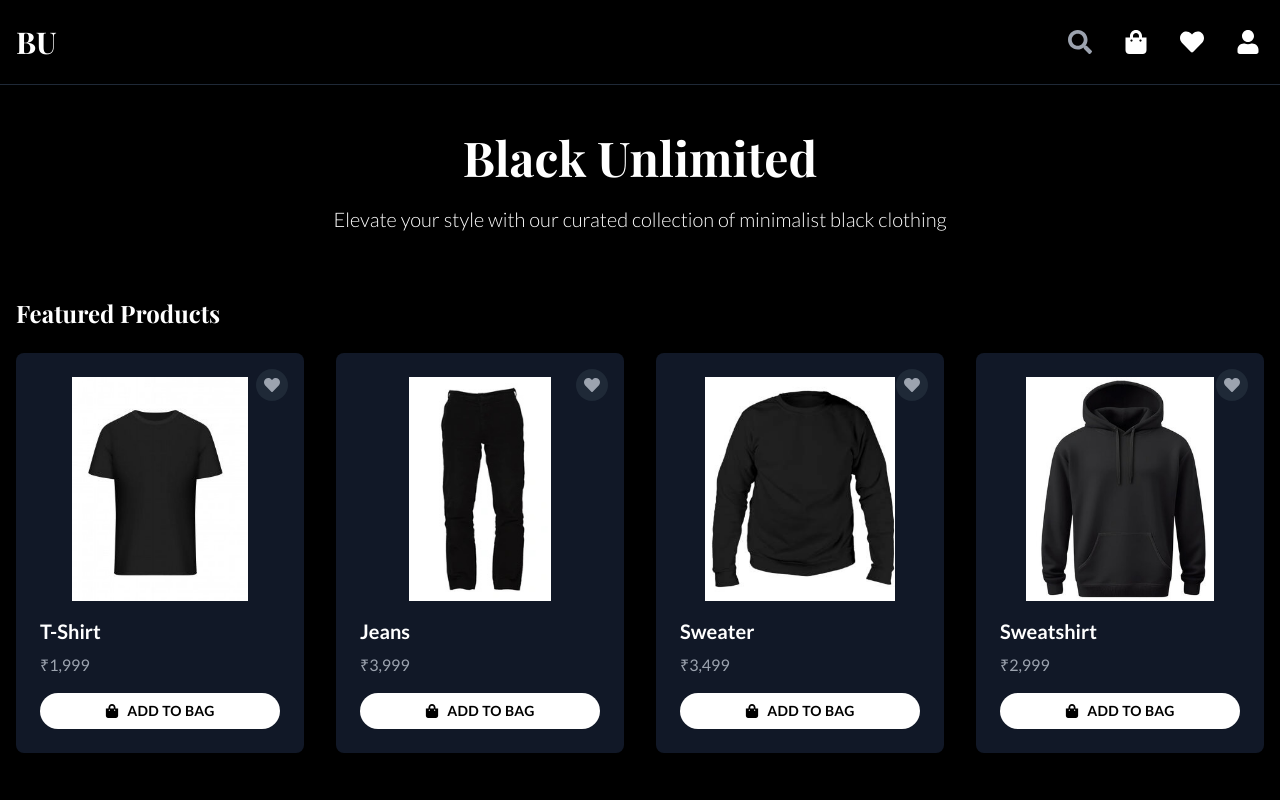
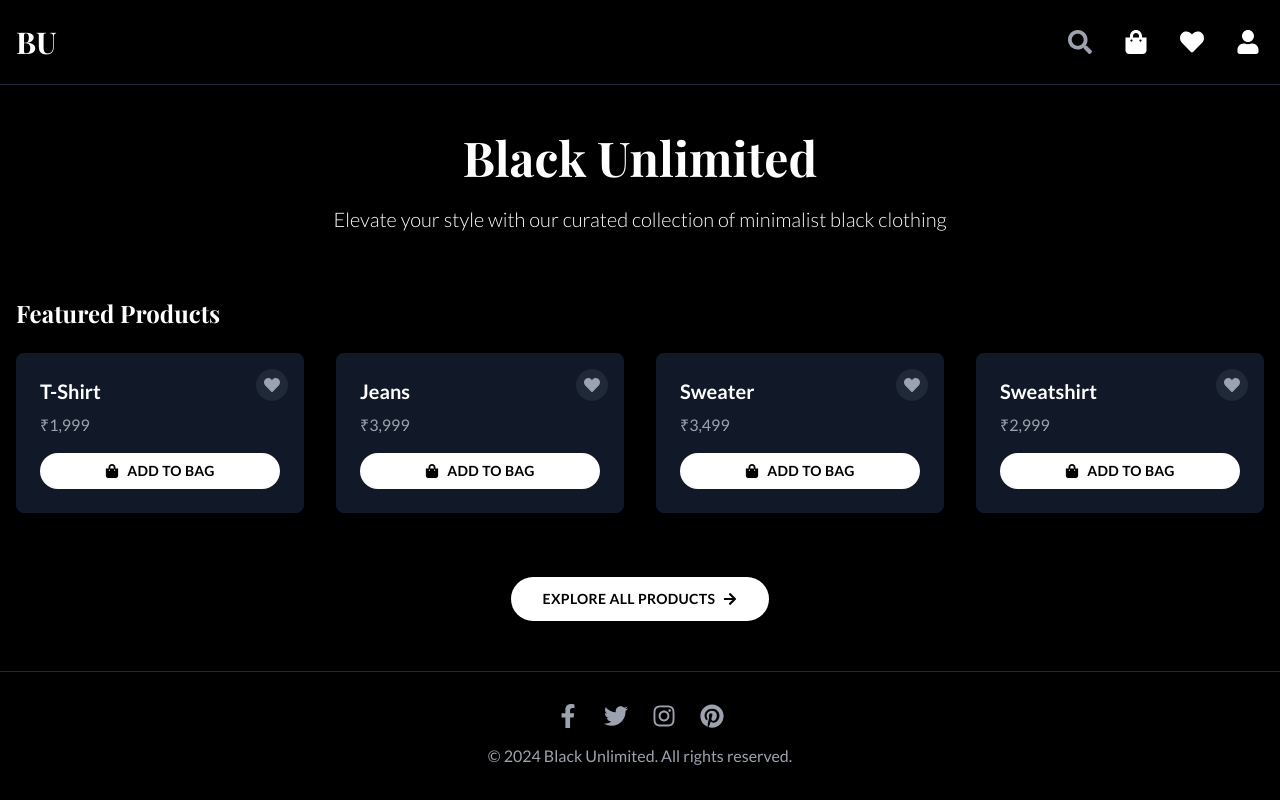
Before and after one commit to rishmi5h/BU-UI, a Next.js app: page / in a window 1280 px wide. Shown: the top 800 px of the page. Built offline with nearby package versions, Linux system fonts and the light colour scheme; a web font is replaced by a local one.

Commit message:
Update FeaturedProducts.tsx

```diff
--- a/app/components/FeaturedProducts.tsx
+++ b/app/components/FeaturedProducts.tsx
@@ -5,7 +5,6 @@ import { FaShoppingBag, FaHeart, FaCheck } from "react-icons/fa";
 import { useState } from "react";
 import { useCart } from "../context/CartContext";
 import { useWishlist } from "../context/WishlistContext";
-import Image from 'next/image'; // Add this import
 
 type FeaturedProduct = {
   id: number;
@@ -61,22 +60,6 @@ export default function FeaturedProducts() {
               />
             </button>
             <Link href={`/products/${product.id}`}>
-              <div className="relative w-full h-56 mb-4 group">
-                <Image
-                  src={product.imageFront}
-                  alt={`${product.name} front view`}
-                  layout="fill"
-                  objectFit="contain"
-                  className="transition-opacity duration-300 ease-in-out group-hover:opacity-0"
-                />
-                <Image
-                  src={product.imageBack}
-                  alt={`${product.name} back view`}
-                  layout="fill"
-                  objectFit="contain"
-                  className="opacity-0 transition-opacity duration-300 ease-in-out group-hover:opacity-100"
-                />
-              </div>
               <h3 className='text-xl font-semibold mb-2'>{product.name}</h3>
               <p className='text-gray-400 mb-4'>
                 ₹{product.price.toLocaleString("en-IN")}
```
